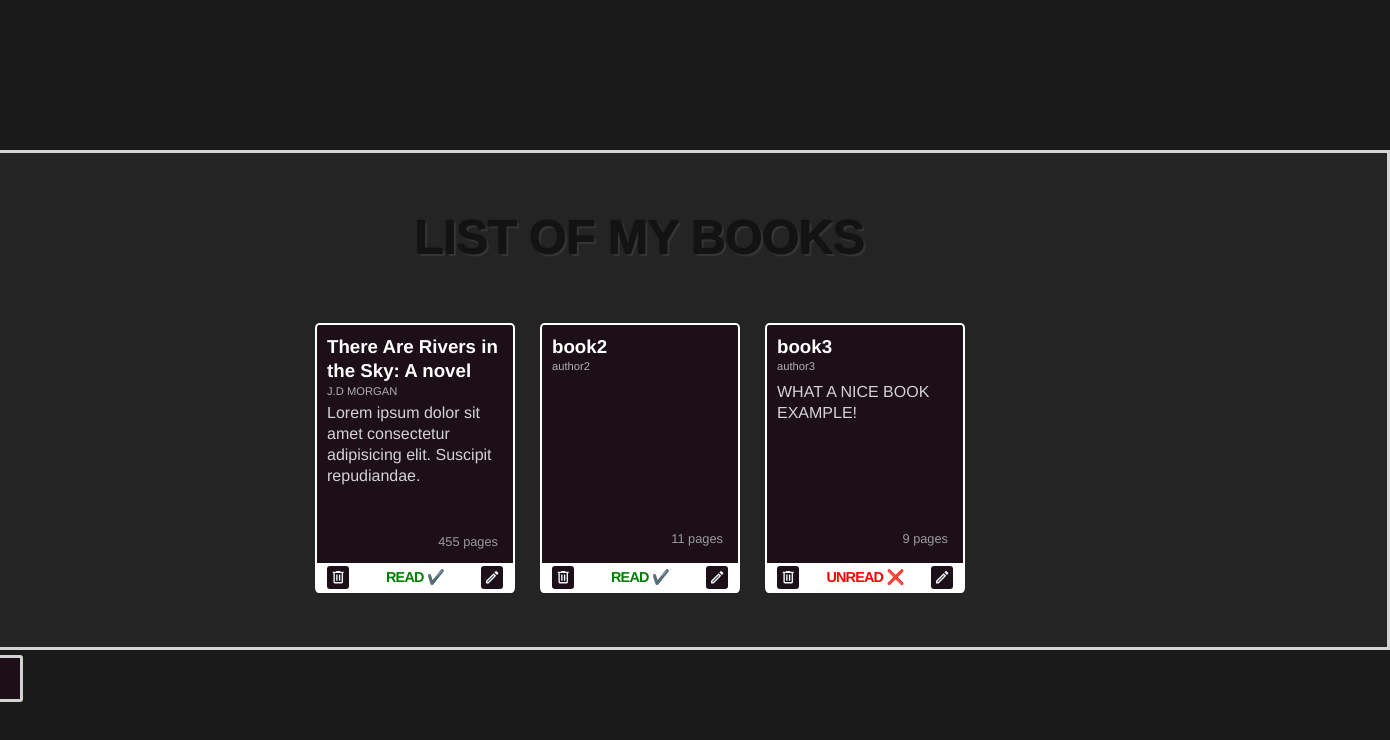
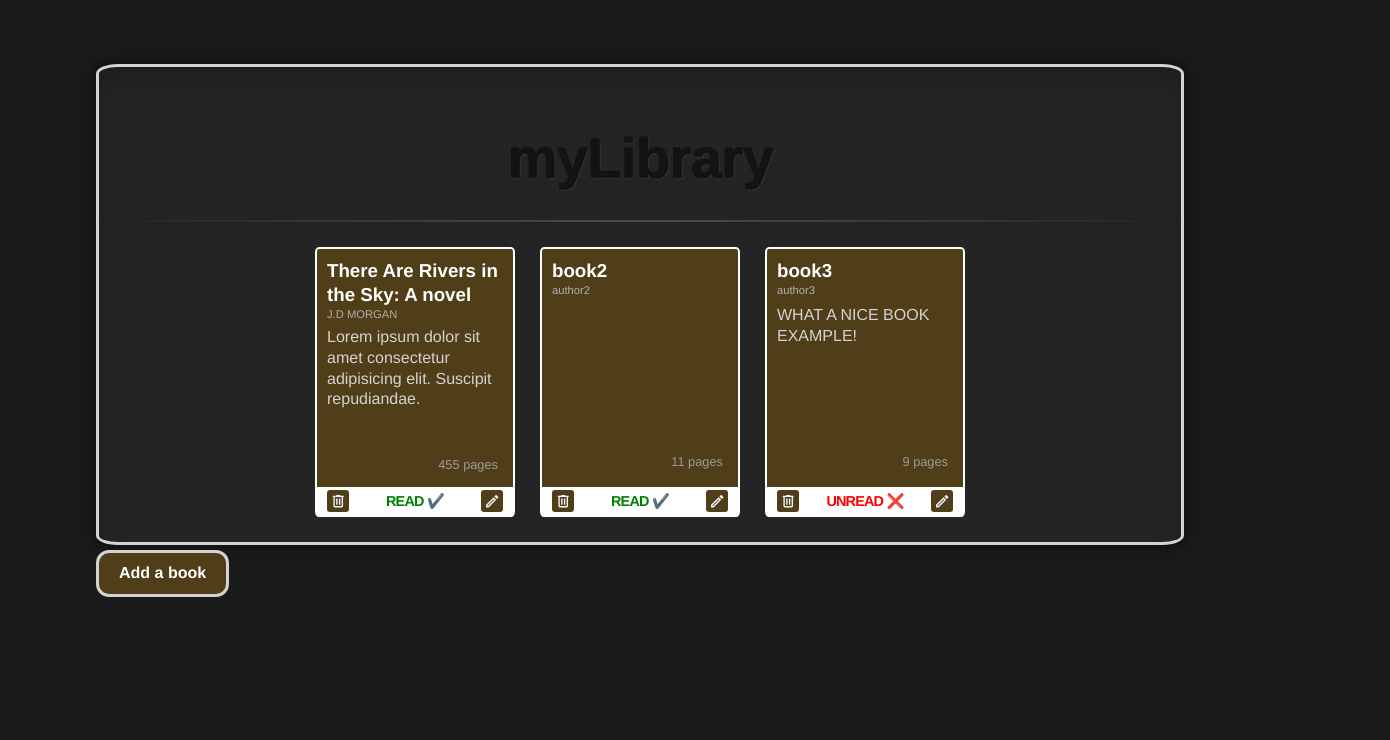
Before and after one commit to studentszO/library-project, a plain HTML site: page index.html in a window 1280 px wide. Shown: the whole page, 1390 px wide, since content can reach past the window. Drawn offline with Linux system fonts and the light colour scheme.

Commit message:
Changed a lot of colors/borders/shadows & deleted some useless lines of code

```diff
--- a/index.html
+++ b/index.html
@@ -7,9 +7,9 @@
     <script src="script.js" defer></script>
   </head>
   <body>
-    <div class="rr"></div>
     <div class="book-display-container">
-      <h2>List of my books</h2>
+      <h2>myLibrary</h2>
+      <hr>
       <div class="cards-container">
         <div class="card">
           <h3>There Are Rivers in
--- a/styles.css
+++ b/styles.css
@@ -6,56 +6,62 @@
 
 :root {
   background-color: #1a1a1a;
-  --book-display-height: 500px;
-  --book-display-width: 1500px;
-  --clr-bg-seconday:rgb(29, 15, 23);
+  --book-display-height: fit-content;
+  --book-display-width: 85vw;
+  --clr-bg-secondary:rgb(80, 62, 24);
   --border-main: #d3d3d3 3px solid;
 }
 
-/* html {
-  width: 100vw;
-  height: 100vh;
-} */
-
 body {
+  display: grid;
+  padding-top: 5%;
+  place-content: center;
   font-family: "Helvetica", "Arial", sans-serif;
-    font-size: 16px;
+  font-size: 1rem;
   line-height: 1.3;
-    margin: calc(50vh - (var(--book-display-height) / 2)) calc(50vw - (var(--book-display-width) / 2));
 }
 
 .book-display-container {
   background-color: #242424;
+  box-shadow: rgb(0 0 0 / 63%) 0px 0px 13px 0px, rgba(0, 0, 0, 0.3) 0px 18px 36px -18px inset;
   color: #d3d3d3;
   border: var(--border-main);
+  border-radius: 2%;
   display: flex;
   flex-direction: column;
   justify-content: space-evenly;
   height: var(--book-display-height);
   width: var(--book-display-width);
     h2 {
-      text-transform: uppercase;
+      padding: 55px 0 25px 0;
       align-self: center;
-      font-weight: 900;
-      font-size: 3rem;
+      font-weight: 1000;
+      font-size: 3.5rem;
       color: #131313;
       letter-spacing: -.01em;
       text-shadow:
-        -1px -1px 1px #111,
+        1px 1px 1px #111,
         2px 2px 1px #363636;
     }
+    hr {
+      border: 0;
+      height: 2px;
+      background-image: linear-gradient(to right, rgba(0, 0, 0, 0), rgba(90, 90, 90, 0.75), rgba(0, 0, 0, 0));
+      box-shadow: rgba(0, 0, 0, 0.1) 0px 1px 2px 0px;
+    }
+
 }
 
 .cards-container {
   display: flex;
   gap: 25px;
   justify-content: center;
-  /* align-items: center; */
-  /* height: 100%; */
+  flex-wrap: wrap;
+  padding: 25px 0 25px 0;
 }
 
 .card {
-  background-color: var(--clr-bg-seconday);
+  background-color: var(--clr-bg-secondary);
   padding: 10px;
   border-radius: 2%;
   border: 2px white solid;
@@ -86,11 +92,10 @@ body {
       display: grid;
       grid-auto-flow: column;
       grid-template-columns: 1fr 2fr 1fr;
-      /* gap: auto; */
       place-items: center;
       width: 100%;
         svg {
-          background-color: var(--clr-bg-seconday);
+          background-color: var(--clr-bg-secondary);
           height: 120%;
           border-radius: 3px;
           padding: 3px;
@@ -111,16 +116,15 @@ body {
   }
 }
 
-
-
 #add-book {
-  background-color: var(--clr-bg-seconday);
+  background-color: var(--clr-bg-secondary);
   width: fit-content;
   margin-top: 5px;
   padding: 10px 20px;
   color: rgb(255, 255, 255);
   border: var(--border-main);
-  border-radius: 3px;
+  border-radius: 13px;
+  cursor: pointer;
   font-weight: 900;
     &:hover {
       box-shadow: rgba(255, 255, 255, 0.25) 0px 30px 60px -12px inset, rgba(255, 255, 255, 0.3) 0px 0px 36px -18px inset;
```
Lines whose indentation alone changed are shown as unchanged.
